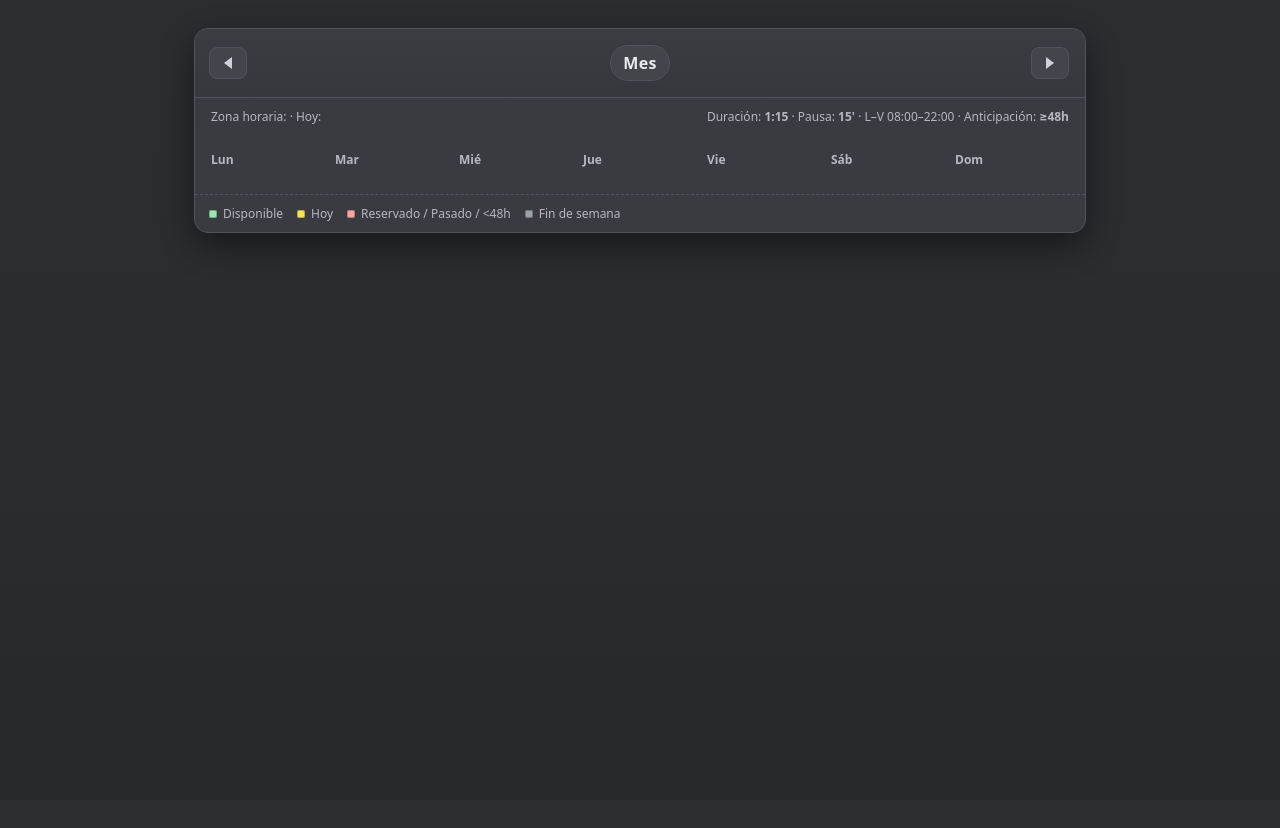
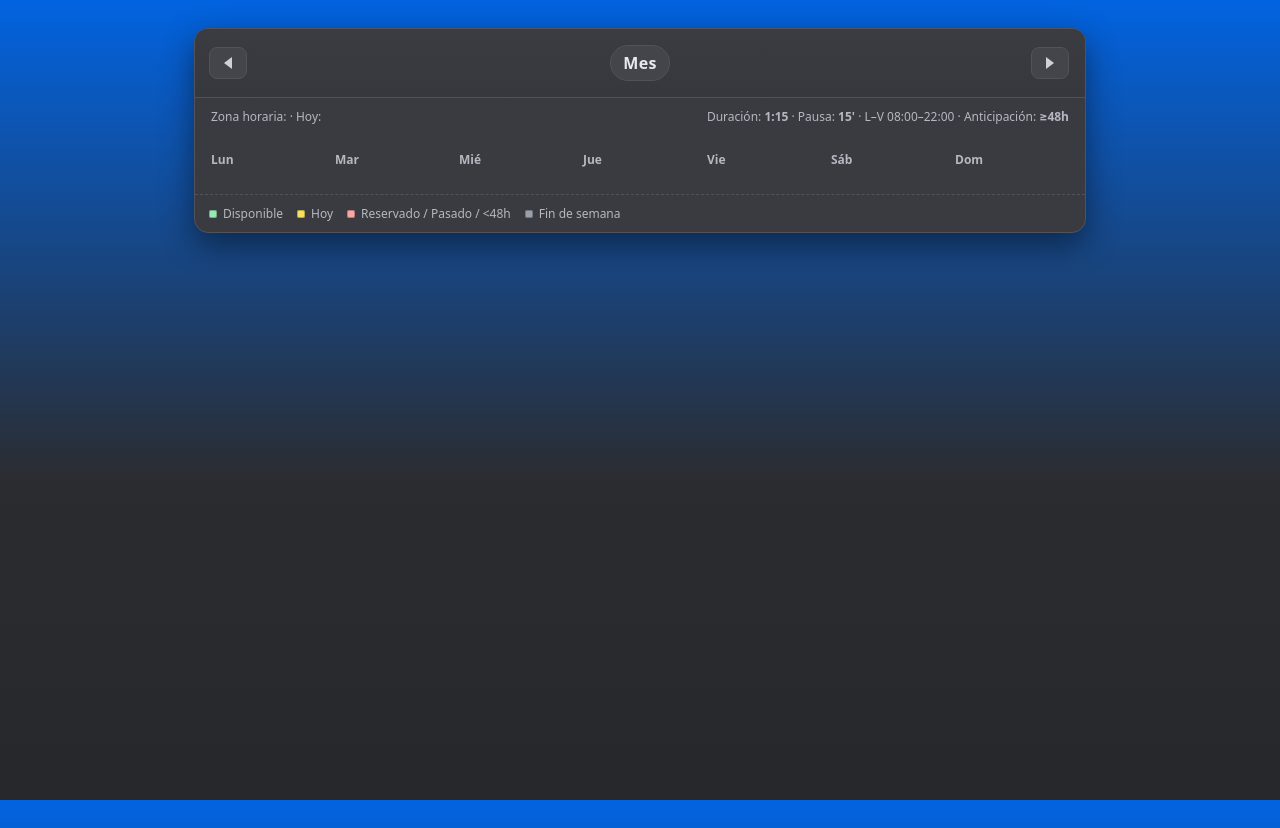
Before and after one commit to AlexBarges/mellamollama, a website: page site/CITAS7.html in a window 1280 px wide. Drawn offline with Linux system fonts and the light colour scheme.

Commit message:
Update CITAS7.html

```diff
--- a/site/CITAS7.html
+++ b/site/CITAS7.html
@@ -27,7 +27,7 @@
   }
   *{box-sizing:border-box}
   html,body{height:100%}
-  body{ margin:0; background:linear-gradient(180deg, #2c2d31 0%, #2b2c30 60%, #27282c 100%);
+  body{ margin:0; background:linear-gradient(180deg, #0263e0 0%, #2b2c30 60%, #27282c 100%);
         color:var(--ink); font-family:"zag", system-ui, -apple-system, Segoe UI, Roboto, Arial, sans-serif; }
   .wrap{max-width:920px; margin:28px auto; padding:0 14px}
   .card{ background:#3a3b40; border:1px solid var(--border); border-radius:14px; box-shadow:var(--shadow); overflow:hidden }
```
